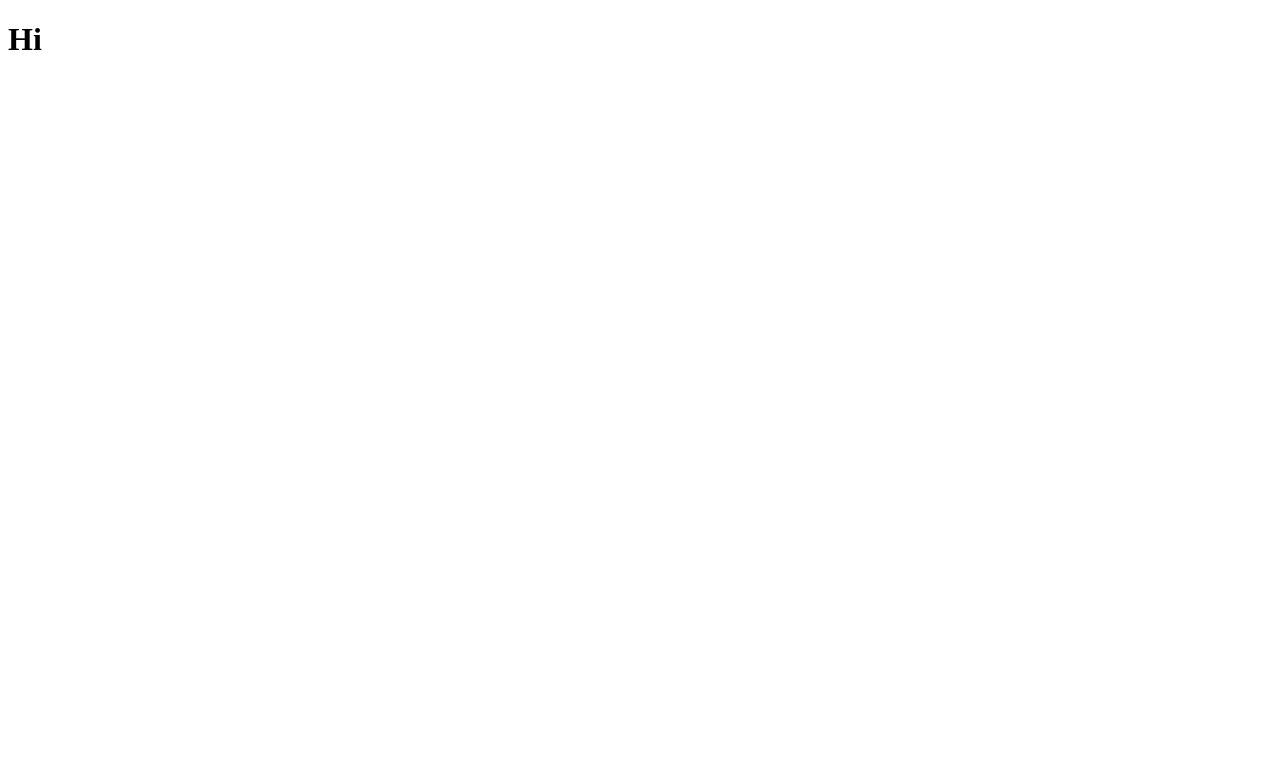
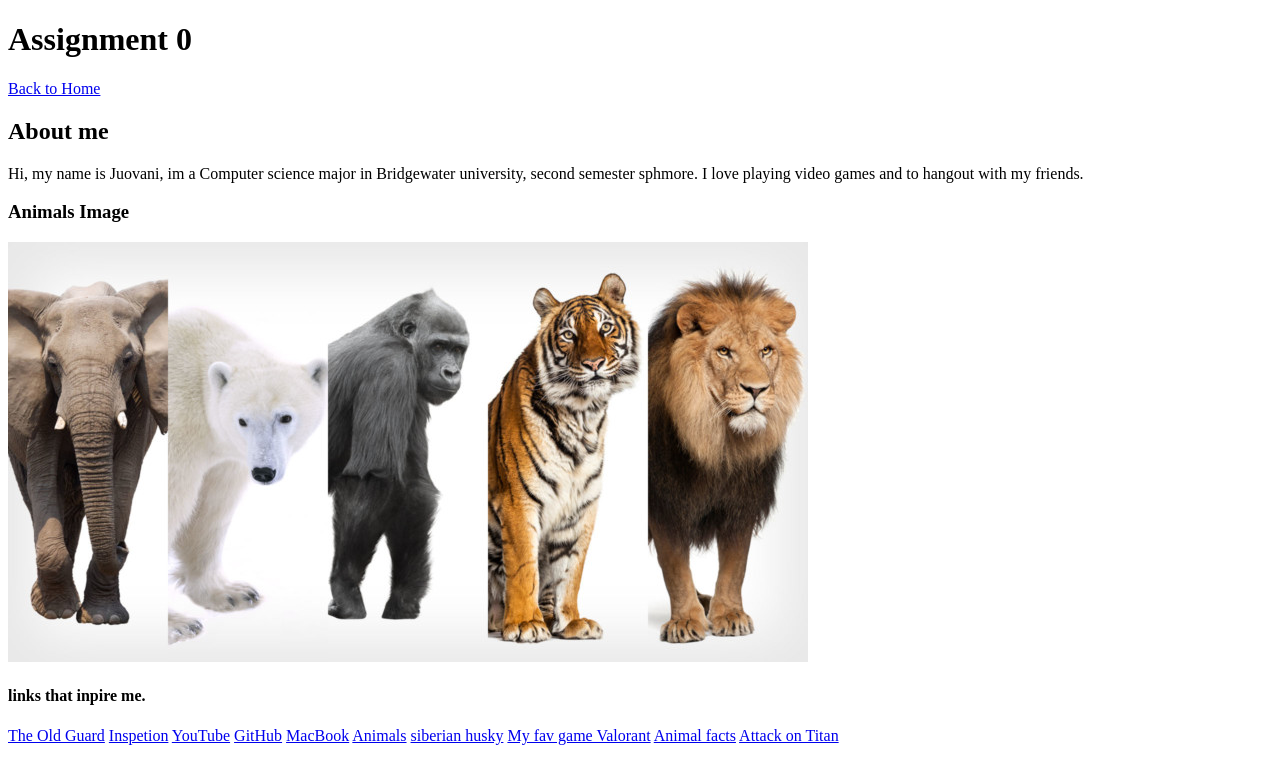
Before and after one commit to juovani/juovani.github.io, a plain HTML site: page assignment0.html in a window 1280 px wide. Drawn offline with Linux system fonts and the light colour scheme.

Commit message:
just kidding

```diff
--- a/assignment0.html
+++ b/assignment0.html
@@ -5,7 +5,47 @@
     <title>second page</title>
 </head>
 <body>
-    <!-- This is a comment -->
-    <h1> Hi</h1>
+    <h1> Assignment 0</h1>
+    <a href="index.html">Back to Home</a>
+
+    <h2> About me</h2>
+    <p>
+        Hi, my name is Juovani, im a Computer science major in Bridgewater university, second semester sphmore.
+        I love playing video games and to hangout with my friends.
+    </p>
+
+    <h3> Animals Image</h3>
+    <img src="animals.jpg" usemap="#map"/>
+
+<map name="map">
+<!-- #$-:Image map file created by GIMP Image Map plug-in -->
+<!-- #$-:GIMP Image Map plug-in by Maurits Rijk -->
+<!-- #$-:Please do not edit lines starting with "#$" -->
+<!-- #$VERSION:2.3 -->
+<!-- #$AUTHOR:Juovani Kirlos -->
+<area shape="rect" coords="3,2,159,395" href="www.wwf.org.uk/learn/fascinating-facts/elephants" />
+<area shape="rect" coords="161,5,317,394" href="https://www.wwf.org.uk/learn/fascinating-facts/polar-bears" />
+<area shape="rect" coords="321,4,479,393" href="https://www.wwf.org.uk/learn/fascinating-facts/gorillas" />
+<area shape="rect" coords="485,4,641,395" href="https://www.wwf.org.uk/learn/fascinating-facts/tigers" />
+<area shape="rect" coords="643,3,799,392" href="https://www.wwf.org.uk/learn/fascinating-facts/lions" />
+</map>
+
+    <h4> links that inpire me.</h4>
+
+    <a href="https://www.netflix.com/title/81038963">The Old Guard</a>
+    <a href="https://www.netflix.com/ca/title/70131314">Inspetion</a>
+    <a href="https://www.youtube.com">YouTube</a>
+    <a href="https://github.com">GitHub</a>
+    <a href="https://www.apple.com/mac/?afid=p238%7CsKJWPSqIH-dc_mtid_1870765e38482_pcrid_569734191581_pgrid_13945976407_&cid=aos-us-kwgo-mac--slid---product-">MacBook</a>
+    <a href="https://a-z-animals.com">Animals</a>
+    <a href="https://www.akc.org/dog-breeds/siberian-husky/">siberian husky</a>
+    <a href="https://www.googleadservices.com/pagead/aclk?sa=L&ai=DChcSEwjGhuGn0eH1AhVeB4gJHXdqBLwYABAAGgJxbg&ohost=www.google.com&cid=CAESWuD2XYonIkbb1OoDfpk5Mmsz9KUlZ0IOYCBRl9uebSXBYcj2OXp8qgS307CpkrgF5OT2ZfDx2S0BnoN5rnXW19aK7-thPXajN4_cR98LCbjUKKQoXYhJiIhiFg&sig=AOD64_3ZAherXidKjvFF48eITsGEKBoX7w&q&adurl&ved=2ahUKEwiphNWn0eH1AhWlmOAKHbU1C-IQ0Qx6BAgDEAE">My fav game Valorant</a>
+    <a href="https://animalmedical.org/fun-facts">Animal facts</a>
+    <a href="https://en.wikipedia.org/wiki/Attack_on_Titan">Attack on Titan</a>
+
+
+
+
+
 </body>
 <html>
```
Also changed, not shown: animals.jpg (added), 2 other files.
